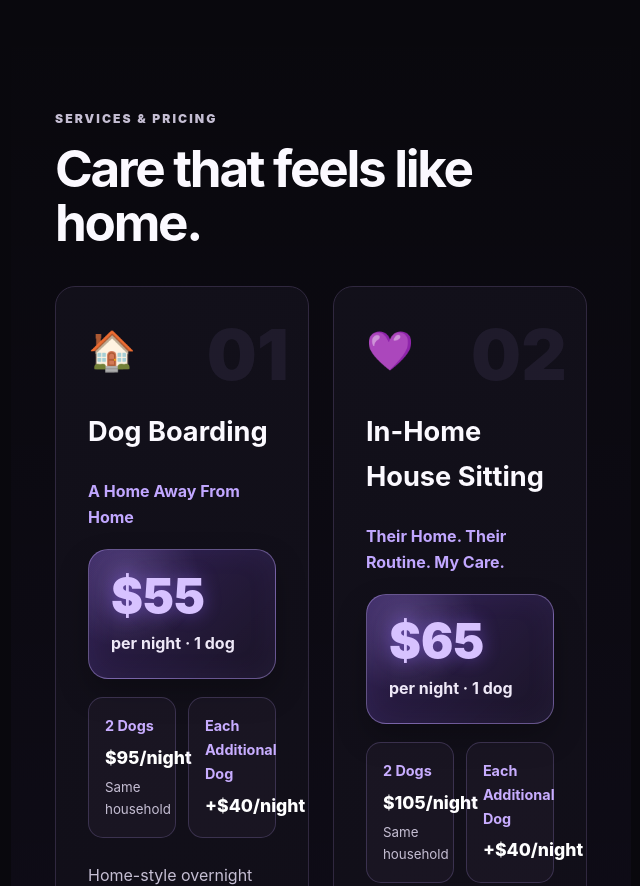
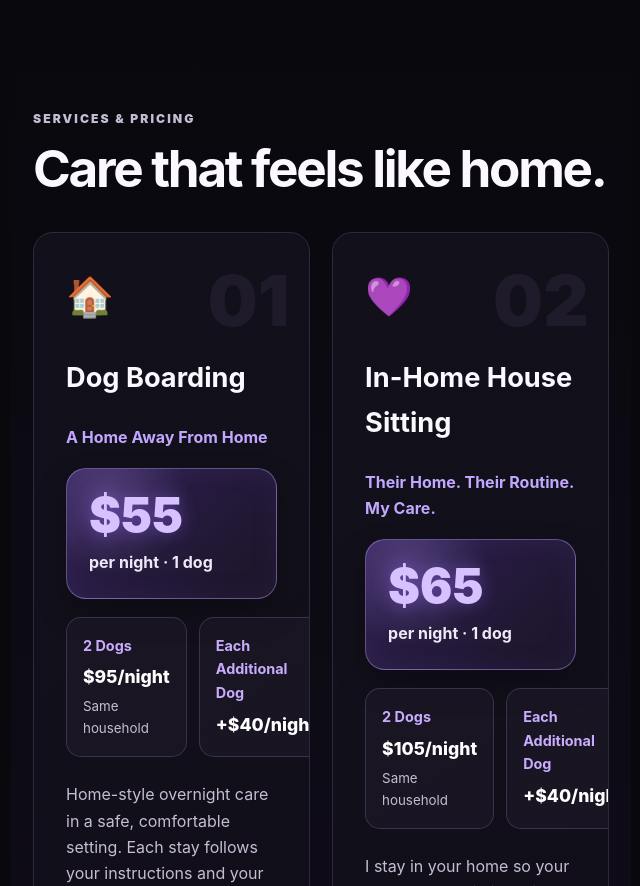
Before and after one commit to ChickieTendy/nyahs-pawsitive-care, a plain HTML site: page index.html in a window 1280 px wide. Shown: the part 1476-2362 px from the top of the page, without its empty margins (61-701 px from the left). Drawn offline with Linux system fonts and the light colour scheme.

Commit message:
Remove broken desktop width fix

```diff
--- a/styles.css
+++ b/styles.css
@@ -434,66 +434,3 @@
     left: 10px;
   }
 }
-
-/* ===== FINAL DESKTOP WIDTH FIX ===== */
-
-@media screen and (min-width: 801px) {
-
-  .services-section {
-    width: 100%;
-    max-width: none;
-  }
-
-  .services-section > .eyebrow,
-  .services-section > h2,
-  .services-section > .service-grid,
-  .services-section > .pricing-info-grid,
-  .services-section > .booking-policy {
-    width: calc(100% - 44px) !important;
-    max-width: 1180px !important;
-    margin-left: auto !important;
-    margin-right: auto !important;
-    box-sizing: border-box;
-  }
-
-  .services-section > .service-grid {
-    display: grid;
-    grid-template-columns: repeat(2, minmax(0, 1fr)) !important;
-    gap: 24px;
-  }
-
-  .service-card {
-    width: 100%;
-    min-width: 0;
-    padding: 32px;
-  }
-
-  .mini-rate-grid {
-    display: grid;
-    grid-template-columns: repeat(2, minmax(0, 1fr)) !important;
-    gap: 12px;
-  }
-
-  .mini-rate {
-    width: 100%;
-    min-width: 0;
-  }
-
-  .mini-rate strong,
-  .mini-rate span,
-  .mini-rate small {
-    overflow-wrap: normal;
-    word-break: normal;
-  }
-
-  .pyrce-notice {
-    width: 100%;
-    box-sizing: border-box;
-  }
-
-  .pricing-info-grid {
-    display: grid;
-    grid-template-columns: repeat(3, minmax(0, 1fr)) !important;
-    gap: 16px;
-  }
-}
```
